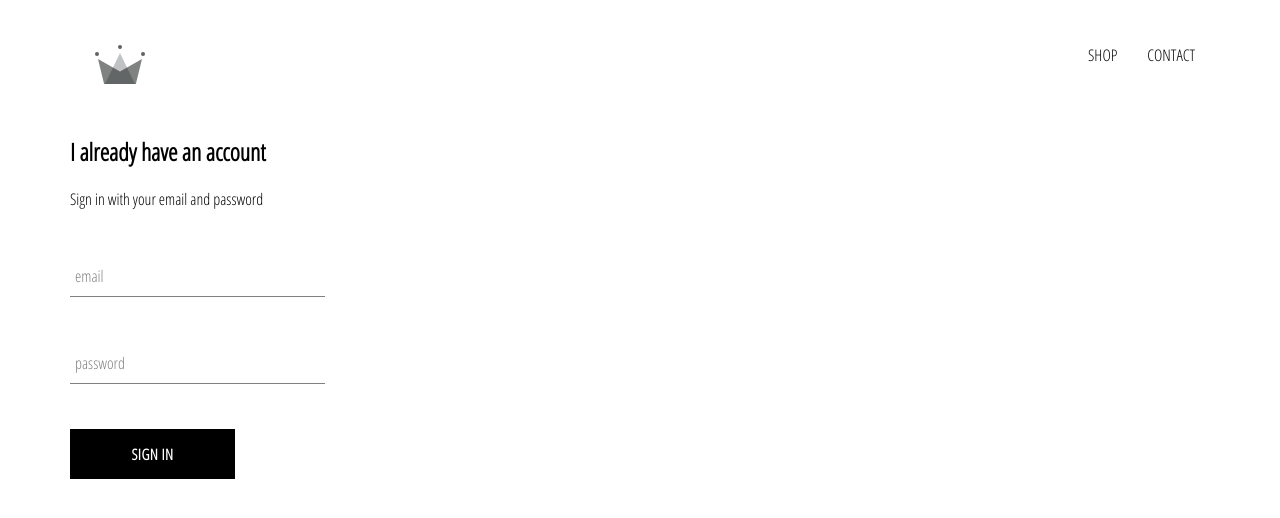
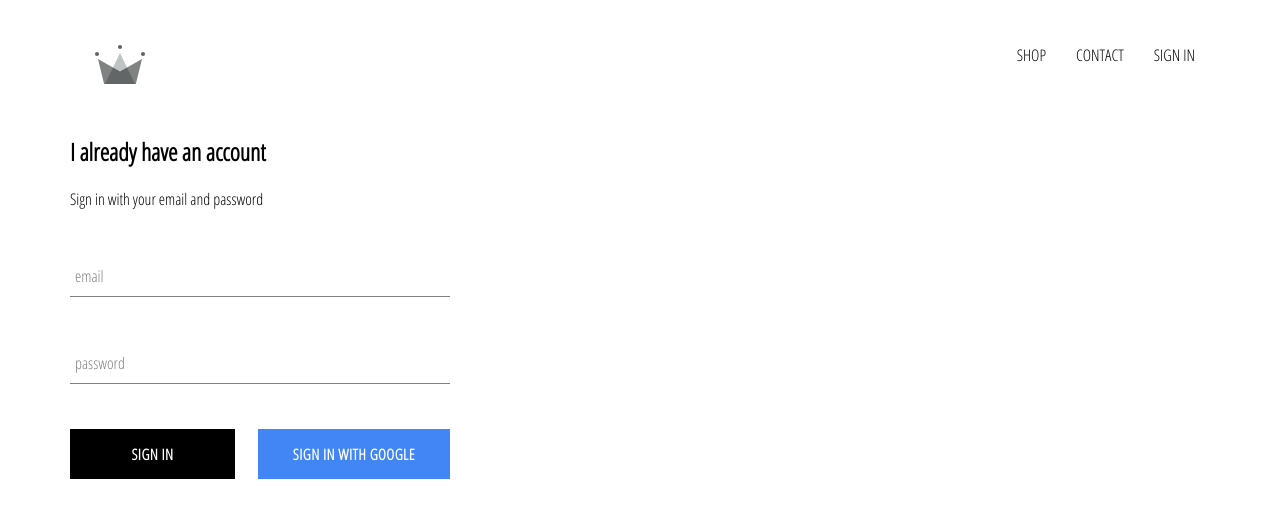
Before and after one commit to FranciscoGPPonce/crwn, a React (Create React App) app: page /signin in a window 1280 px wide. Shown: the top 518 px of the page. Built offline with nearby package versions, Linux system fonts and the light colour scheme; no server answers.

Commit message:
integrated firebase into app, created signin page with sign in component, and sign in with google

```diff
--- a/package.json
+++ b/package.json
@@ -6,6 +6,7 @@
     "@testing-library/jest-dom": "^5.14.1",
     "@testing-library/react": "^11.2.7",
     "@testing-library/user-event": "^12.8.3",
+    "firebase": "^8.6.7",
     "react": "^17.0.2",
     "react-dom": "^17.0.2",
     "react-router-dom": "^5.2.0",
--- a/src/App.css
+++ b/src/App.css
@@ -7,3 +7,7 @@ a {
   text-decoration: none;
   color: black;
 }
+
+* {
+  box-sizing: border-box;
+}
--- a/src/App.js
+++ b/src/App.js
@@ -7,12 +7,33 @@ import HomePage from './pages/homepage/homepage.component';
 import ShopPage from './pages/shop/shop.component';
 import SignInAndSignUpPage from './pages/sign-in-and-sign-up/sign-in-and-sign-up-component';
 import Header from './components/header/header.component';
+import { auth } from './firebase/firebase.utils';
 
 
-function App() {
+class App extends React.Component {
+  constructor() {
+    super();
+    this.state = {
+      currentUser: null
+    }
+  }
+
+  unsubscribeFromAuth = null
+
+  componentDidMount() {
+    this.unsubscribeFromAuth = auth.onAuthStateChanged(user => {
+      this.setState({currentUser: user});
+    });
+  }
+
+  componentWillUnmount() {
+    this.unsubscribeFromAuth();
+  }
+
+  render() {
     return (
       <div>
-      <Header />
+        <Header currentUser={this.state.currentUser} />
         <Switch>
           <Route exact path='/' component={HomePage} />
           <Route  path='/shop' component={ShopPage} />
@@ -22,4 +43,6 @@ function App() {
     );
   }
 
+}
+
 export default App;
--- a/src/components/custom-button/custom-button.component.js
+++ b/src/components/custom-button/custom-button.component.js
@@ -2,8 +2,8 @@ import React from 'react';
 
 import './custom-button.styles.scss';
 
-const CustomButton = ({ children, ...otherProps }) => (
-    <button className='custom-button' {...otherProps}>
+const CustomButton = ({ children, isGoogleSignIn, ...otherProps }) => (
+    <button className={`${isGoogleSignIn ? 'google-sign-in': '' } custom-button`} {...otherProps}>
         {children}
     </button>
 );
--- a/src/components/custom-button/custom-button.styles.scss
+++ b/src/components/custom-button/custom-button.styles.scss
@@ -19,4 +19,14 @@
       color: black;
       border: 1px solid black;
     }
+
+    &.google-sign-in {
+      background-color: #4285f4;
+      color: white;
+
+      &:hover {
+        background-color: #357ae8;
+        border: none;
+      }
+    }
   }
--- a/src/components/header/header.component.js
+++ b/src/components/header/header.component.js
@@ -1,11 +1,13 @@
 import React from 'react';
 import { Link } from 'react-router-dom';
+
+import { auth } from '../../firebase/firebase.utils';
 
 import { ReactComponent as Logo } from '../../assets/crown.svg';
 
 import './header.style.scss'
 
-const Header = () => (
+const Header = ({ currentUser }) => (
     <div className='header'>
         <Link className='logo-container' to='/'>
             <Logo className='logo' />
@@ -17,6 +19,12 @@ const Header = () => (
             <Link className='option' to='/shop'>
                 CONTACT
             </Link>
+            {
+                currentUser ?
+                <div className='option' onClick={() => auth.signOut()}>SIGN OUT</div>
+                :
+                <Link className='option' to='/signin'>SIGN IN</Link>
+            }
         </div>
     </div>
 );
--- a/src/components/header/header.style.scss
+++ b/src/components/header/header.style.scss
@@ -20,6 +20,7 @@
 
       .option {
         padding: 10px 15px;
+        cursor: pointer;
       }
     }
   }
--- a/src/components/sign-in/sign-in.component.js
+++ b/src/components/sign-in/sign-in.component.js
@@ -2,6 +2,8 @@ import React from 'react';
 
 import FormInput from '../form-input/form-input.component';
 import CustomButton from '../custom-button/custom-button.component';
+
+import { signInWithGoogle } from '../../firebase/firebase.utils';
 
 import './sign-in.styles.scss';
 
@@ -47,8 +49,13 @@ class SignIn extends React.Component {
                         handleChange={this.handleChange}
                         label="password"
                         required />
-
-                    <CustomButton type="submit">Sign in </CustomButton>
+                    <div className='buttons'>
+                        <CustomButton type="submit">Sign in </CustomButton>
+                        <CustomButton onClick={signInWithGoogle} isGoogleSignIn>
+                            {' '}
+                            Sign in with Google{' '}
+                        </CustomButton>
+                    </div>
                 </form>
             </div>
         )
--- a/src/components/sign-in/sign-in.styles.scss
+++ b/src/components/sign-in/sign-in.styles.scss
@@ -1,5 +1,5 @@
 .sign-in {
-    width: 30vh;
+    width: 380px;
     display: flex;
     flex-direction: column;
 }
@@ -7,3 +7,8 @@
 .title {
     margin: 10px 0;
 }
+
+.buttons {
+    display: flex;
+    justify-content: space-between;
+}
--- /dev/null
+++ b/src/firebase/firebase.utils.js
@@ -0,0 +1,24 @@
+import firebase from 'firebase/app';
+import 'firebase/firestore';
+import 'firebase/auth';
+
+const config = {
+    apiKey: "AIzaSyDCWcBOkd-vkVZ8XIAfgOX0bk-zb9gjB3s",
+    authDomain: "crwn-db-63e49.firebaseapp.com",
+    projectId: "crwn-db-63e49",
+    storageBucket: "crwn-db-63e49.appspot.com",
+    messagingSenderId: "949148512056",
+    appId: "1:949148512056:web:ec31348965195e31221bcd",
+    measurementId: "G-LLLESS46Y9"
+  };
+
+  firebase.initializeApp(config);
+
+  export const auth = firebase.auth();
+  export const firestore = firebase.firestore();
+
+  const provider = new firebase.auth.GoogleAuthProvider();
+  provider.setCustomParameters({ prompt: 'select_account' });
+  export const signInWithGoogle = () => auth.signInWithPopup(provider);
+
+  export default firebase;
```
Also changed, not shown: 1 other file (tests, documents, lock files or other folders). Lines whose indentation alone changed are shown as unchanged.
